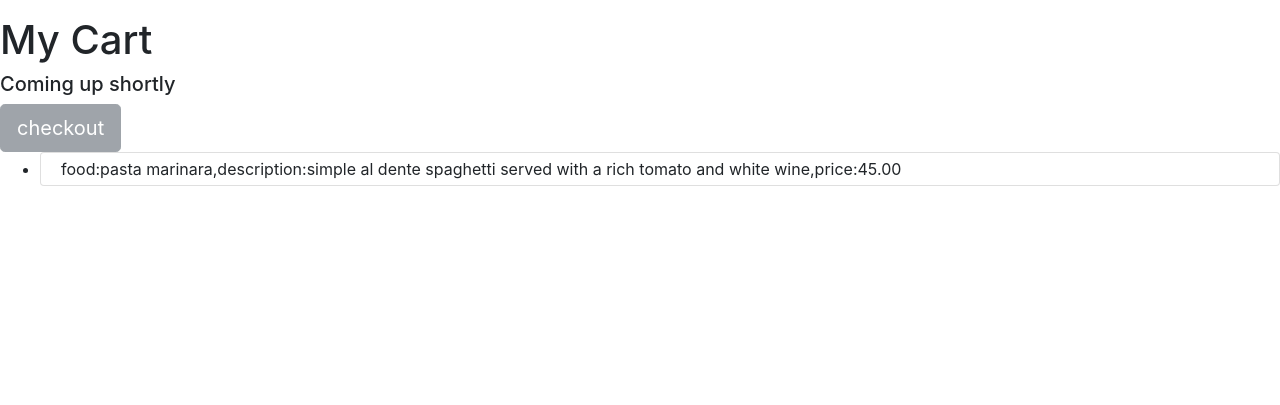
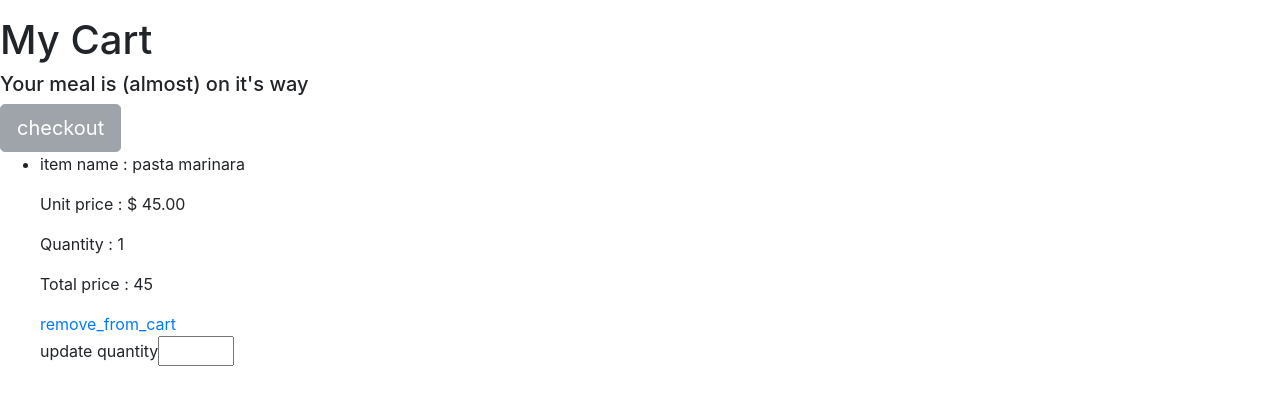
Before and after one commit to limorB/EatIn, a Django app: page /cart/ in a window 1280 px wide. Shown: the part 104-509 px from the top of the page. Run offline with Django 3.2, Linux system fonts and the light colour scheme; a user stored in the database is signed in; data comes from the database, SQL or seed files in the repository; both versions use the stored data as it was after the commit; parts of the project's set-up code (start-up, migrations or seed data) failed here and were passed over; some libraries are stand-ins or nearby versions.

Commit message:
remove from cart function works

```diff
--- a/myCart/templates/myCart/index.html
+++ b/myCart/templates/myCart/index.html
@@ -3,23 +3,24 @@
 
 {% block content %}
 <h1>My Cart<h1>
-    <h5>Coming up shortly</h5>
+    <h5>Your meal is (almost) on it's way </h5>
     <button type="button" class="btn btn-secondary btn-lg" disabled>checkout</button>
 
     <div class="list-group">
       <ul>{% for food in foods%}
         <li>
-          <p class="list-group-item py-1">food:{{food.title}},description:{{food.description}},price:{{food.price}}</p>
-            <!-- <form action="{% url 'remove_from_cart' %}" method="POST">
-              {% csrf_token %}
-              <input type="number" name="quantity" min="1" max="{{food.quantity}}">
-              <input type="submit" class="form-control" value="remove">
-              <input type="hidden" name="food_id" value="{{food.id}}">
-              </div>
-          </form> -->
-          <!-- <div class="col-md-2">
-          <a href="/cart/remove/?id={{ food.id }}" class="btn btn-sm btn-product">Remove</a>
-        </div> -->
+        <div class="delivery">
+        <p><span>item name : </span> <span >{{food.title}}</span></p>
+        <div class="clearfix"></div>
+        <p><span>Unit price : $</span> <span >{{food.price}}</span></p>
+        <div class="clearfix"></div>
+        <p><span>Quantity : </span> <span >{{ food.quantity }}</span></p>
+        <div class="clearfix"></div>
+        <p><span>Total price : </span> <span >{% widthratio food.quantity 1 food.price %} </span></p>
+        <div class="clearfix"></div>
+        <a href="{% url 'remove_from_cart' id=food.id %}">remove_from_cart</a>
+        <p><span>update quantity<input type="number" name="update quantity" min="1" max="{{food.quantity}}"></span></p>
+    </div>
 
           </li>
       </ul>
--- a/myCart/urls.py
+++ b/myCart/urls.py
@@ -5,6 +5,7 @@ from django.urls import path
 urlpatterns = [
     path('', views.display_cart, name='display_cart'),
     # path('', views.remove_from_cart, name='remove_from_cart'),
-    path('remove', views.remove_from_cart, name='remove_from_cart'),
+    # path('remove', views.remove_from_cart, name='remove_from_cart'),
+    path('remove/<int:id>', views.remove_from_cart, name='remove_from_cart')
 
 ]
--- a/myCart/views.py
+++ b/myCart/views.py
@@ -28,14 +28,11 @@ def display_cart(request):
 
 
 @login_required(login_url='/accoutns/login/')
-def remove_from_cart(request):
-    if request.method == 'POST':
-        print("i got here")
+def remove_from_cart(request,id):
+    #notice the id is a food_id and not cart_id
+    if request.method == 'GET':
+        print("this is a get")
         user_id = request.user.id
-        food_id = int(request.POST['food_id'])
-        cart = Cart.objects.get(user_id=user_id,food_id=food_id)
-        print(cart.id)
-        return display_cart(request)
-    else:
-        print("this is a get")
+        cart = Cart.objects.get(user_id=user_id,food_id=id)
+        cart.delete()
     return display_cart(request)
```
Also changed, not shown: db.sqlite3.
